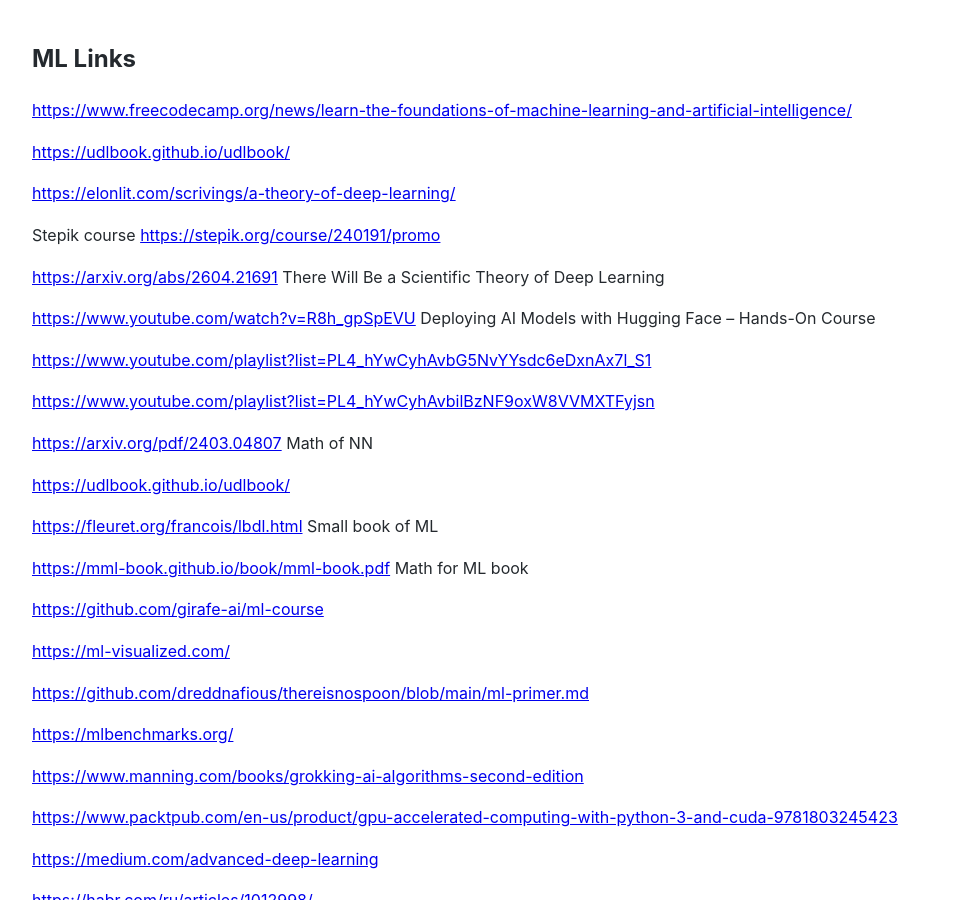
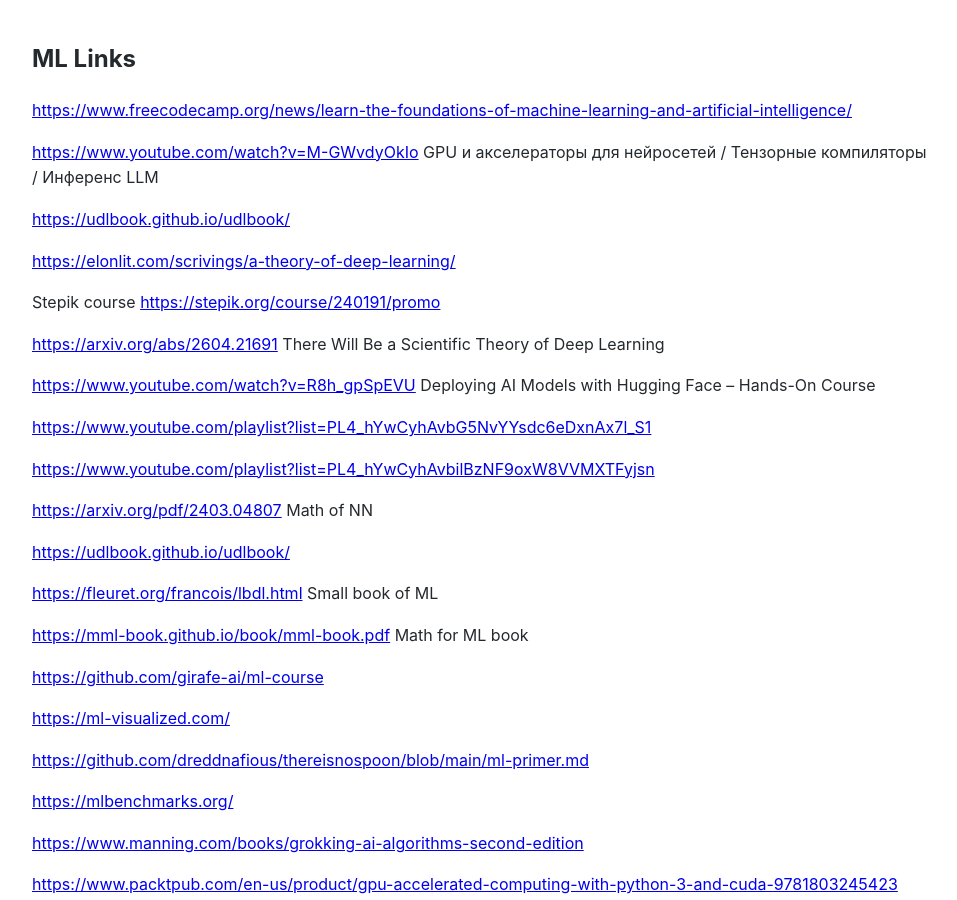
Before and after one commit to Michael-Lubinsky/michael-lubinsky.github.com, a Jekyll site: the page built from ml/mamba.md, in a window 1280 px wide and 900 px high. Shown: the whole window, without its empty margins (158-1115 px from the left). Built offline with Jekyll 4.4.1, drawn with Linux system fonts in a browser that asks for light colours; our own code applies the rules of GitHub Pages for plain Markdown files.

Commit message:
Update mamba.md

```diff
--- a/ml/mamba.md
+++ b/ml/mamba.md
@@ -1,6 +1,8 @@
 ## ML Links
 
 <https://www.freecodecamp.org/news/learn-the-foundations-of-machine-learning-and-artificial-intelligence/>
+
+<https://www.youtube.com/watch?v=M-GWvdyOkIo> GPU и акселераторы для нейросетей / Тензорные компиляторы / Инференс LLM
 
 <https://udlbook.github.io/udlbook/>
 
```
